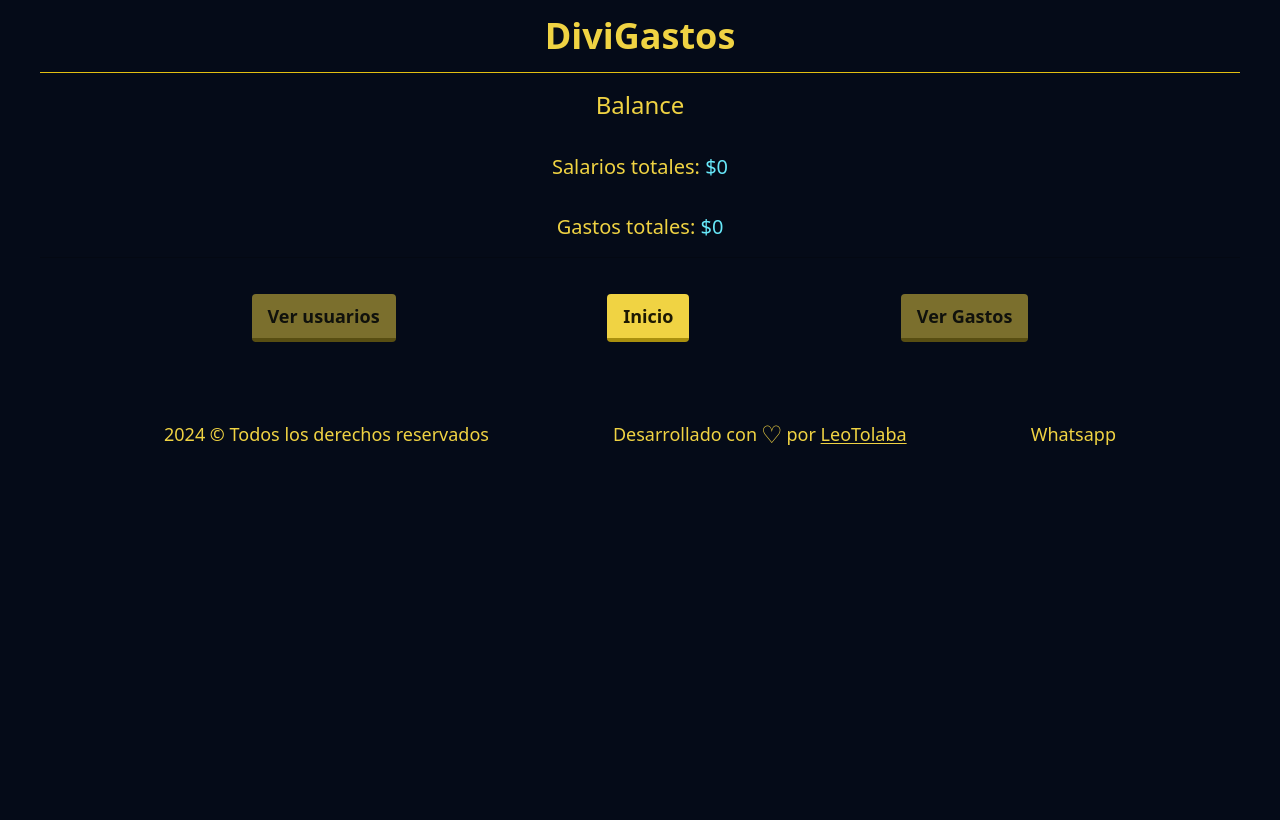
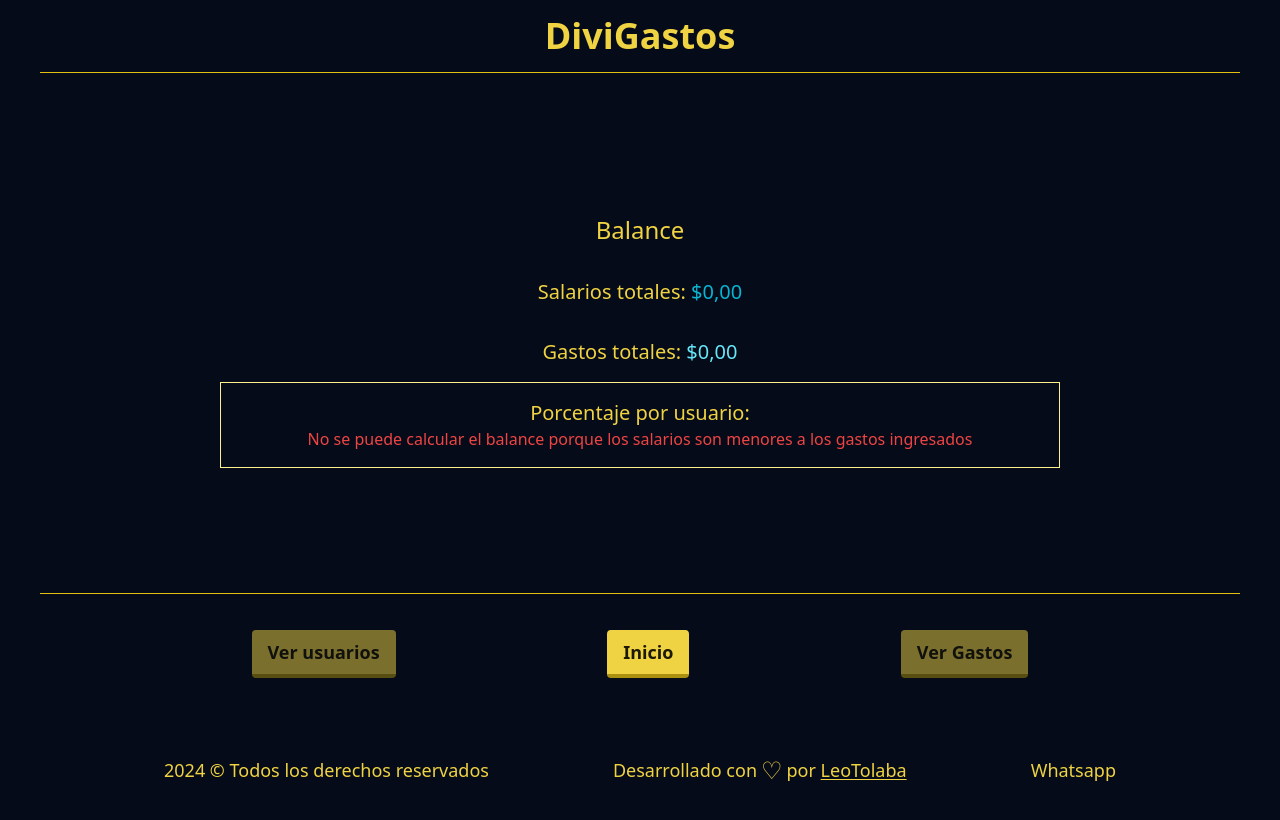
Before and after one commit to Leonardo-MT93/GastosApp, a React (Vite) app: page /balance in a window 1280 px wide. Shown: the top 820 px of the page. Built offline with nearby package versions, Linux system fonts and the light colour scheme.

Commit message:
Agregando boton de reinicio

```diff
--- a/src/components/Footer.jsx
+++ b/src/components/Footer.jsx
@@ -7,14 +7,13 @@ const Footer = () => {
   const { users } = useContext(UserContext);
   const { expenses } = useContext(ExpenseContext);
   const location = useLocation();
-  console.log(location.pathname); // Esto imprimirá la URL actual en la consola
   const isUsersEmpty = !(users && users.length > 0 && location.pathname !== "/all-users");
-  const isExpensesEmpty = !(expenses && expenses.length > 1 && location.pathname !== "/all-expenses");
+  const isExpensesEmpty = !(expenses && expenses.length > 0 && location.pathname !== "/all-expenses");
 
 
   return (
     <footer
-      className="w-full border-t border-opacity-20 border-black
+      className="w-full border-t border-t-border-line
     font-medium lg:text-lg sm:text-base text-text"
     >
       <div className="w-full flex items-center justify-evenly h-[15vh]">
--- a/src/hooks/useCalculator.js
+++ b/src/hooks/useCalculator.js
@@ -1,5 +1,5 @@
 
-export const useCalculator = (users, expenses) => {
+export const useCalculator = (users = [], expenses = []) => {
   const totalSalaries = users.reduce((acc, user) => acc + user.salary * 1, 0);
 
   const totalExpenses = expenses.reduce(
--- /dev/null
+++ b/src/hooks/useNumberFormatter.js
@@ -0,0 +1,11 @@
+
+export const useNumberFormatter = () => {
+  const formatNumber = (number) => {
+    return number.toLocaleString('es-AR', {
+      minimumFractionDigits: 2,
+      maximumFractionDigits: 2,
+    });
+  };
+
+  return { formatNumber };
+};
--- a/src/pages/BalancePage.jsx
+++ b/src/pages/BalancePage.jsx
@@ -2,27 +2,78 @@ import { useContext } from "react";
 import { UserContext } from "../context/UserContext";
 import { ExpenseContext } from "../context/ExpenseContext";
 import { useCalculator } from "../hooks/useCalculator";
+import { useNumberFormatter } from "../hooks/useNumberFormatter";
 
 const BalancePage = () => {
-
   const { users } = useContext(UserContext);
   const { expenses } = useContext(ExpenseContext);
-  const {totalSalaries, totalExpenses, usersWithPercentage} = useCalculator(users, expenses);
+  const { totalSalaries, totalExpenses, usersWithPercentage } = useCalculator(
+    users,
+    expenses
+  );
+  const { formatNumber } = useNumberFormatter();
   return (
-    <div className="text-text w-full flex flex-col items-center">
+    <div className="w-full h-[65vh] flex flex-col items-center justify-center text-text">
       <h1 className="text-text text-2xl py-4">Balance</h1>
-      <h2 className="text-text text-xl py-4">Salarios totales: <span className="text-cyan-300">${totalSalaries}</span></h2>
-      <h2 className="text-text text-xl py-4">Gastos totales: <span className="text-cyan-300">${totalExpenses}</span></h2>
-      { usersWithPercentage &&
-      usersWithPercentage.map((user) => (
-        <div className="w-[50%] flex items-center justify-around" key={user.id}>
-          <p>Nombre: {user.name}</p>
-          <p>Salario: {user.salary}</p>
-          <p>Porcentaje: {user.percentage}</p>
-        </div>
-      ))}
+      <h2 className="text-text text-xl py-4">
+        Salarios totales:{" "}
+        <span
+          className={`${
+            totalSalaries < totalExpenses
+              ? " text-red-500 border-b border-red-400"
+              : "text-cyan-500"
+          }`}
+        >
+          ${formatNumber(totalSalaries)}
+        </span>
+      </h2>
+      <h2 className="text-text text-xl py-4">
+        Gastos totales:{" "}
+        <span className="text-cyan-300">${formatNumber(totalExpenses)}</span>
+      </h2>
+      <div className="w-[70%] flex flex-col items-center justify-around border border-yellow-200 py-4">
+        <h2 className="text-text text-xl">Porcentaje por usuario:</h2>
+        {usersWithPercentage && totalExpenses < totalSalaries ? (
+          usersWithPercentage.map((user) => (
+            <div
+              className="w-full flex items-center justify-around"
+              key={user.id}
+            >
+              <p>
+                Nombre: <span className="text-green-300">{user.name}</span>
+              </p>
+              <p>
+                Salario:{" "}
+                <span className="text-green-300">
+                  ${formatNumber(user.salary * 1)}
+                </span>
+              </p>
+              <p>
+                Porcentaje:{" "}
+                <span className="text-green-300">
+                  {((user.percentage * 1) / 100).toFixed(4)} %
+                </span>
+              </p>
+              <p>
+                Monto: ${" "}
+                <span className="text-green-500 border-b border-b-green-400">
+                  {(
+                    ((user.percentage * 1) / 100).toFixed(4) * totalExpenses
+                  ).toFixed(2)}
+                </span>{" "}
+                <span className="text-cyan-300"> ({user.name})</span>
+              </p>
+            </div>
+          ))
+        ) : (
+          <p className="text-red-500">
+            No se puede calcular el balance porque los salarios son menores a
+            los gastos ingresados
+          </p>
+        )}
+      </div>
     </div>
-  )
-}
+  );
+};
 
-export default BalancePage
+export default BalancePage;
--- a/src/pages/HomePage.jsx
+++ b/src/pages/HomePage.jsx
@@ -4,12 +4,17 @@ import { UserContext } from "../context/UserContext";
 import { ExpenseContext } from "../context/ExpenseContext";
 
 const HomePage = () => {
-  const { users } = useContext(UserContext);
-  const {expenses} = useContext(ExpenseContext);
+  const { users, deleteAllUsers } = useContext(UserContext);
+  const {expenses, deleteAllExpenses} = useContext(ExpenseContext);
   const isDataEmpty = !(users && users.length > 1);
-  const isExpensesEmpty = !(expenses && expenses.length > 1);
+  const isExpensesEmpty = !(expenses && expenses.length > 0);
+  const deleteUsers = () => {
+    deleteAllExpenses();
+    deleteAllUsers();
+  }
+
   return (
-    <div className="w-full flex flex-col items-center justify-center border border-red-800 h-[70vh]">
+    <div className="w-full flex flex-col items-center justify-center  h-[65vh]">
       <h1>HomePage</h1>
       <div className="w-full flex flex-col items-center justify-evenly h-[60vh]">
         <Link
@@ -37,6 +42,16 @@ const HomePage = () => {
           }`}        >
           Ver Balance
         </Link>
+        <button
+          to="/"
+          className={`bg-red-600 text-buttons-text font-bold py-2 px-4 border-b-4 border-b-buttons-border rounded ${
+            isDataEmpty
+              ? " opacity-50 cursor-not-allowed pointer-events-none"
+              : ""
+          }`}
+          onClick={deleteUsers}>
+          Reiniciar datos
+        </button>
       </div>
     </div>
   );
--- a/src/pages/ListOfExpenses.jsx
+++ b/src/pages/ListOfExpenses.jsx
@@ -1,15 +1,19 @@
 import { useContext } from "react"
 import { ExpenseContext } from "../context/ExpenseContext"
+import { useCalculator } from "../hooks/useCalculator"
+import { useNumberFormatter } from "../hooks/useNumberFormatter";
 
 const ListOfExpenses = () => {
 
-    const {expenses, deleteExpense} = useContext(ExpenseContext)
+    const {expenses, deleteExpense} = useContext(ExpenseContext);
+    const {totalExpenses} = useCalculator([], expenses);
+    const {formatNumber} = useNumberFormatter();
   return (
-    <div className="w-full h-[60vh] flex flex-col items-center justify-center text-text">
-      <h1 className="text-text text-2xl py-4">Lista de usuarios</h1>
-      <div className="w-full h-[10vh] flex flex-col items-center">
+    <div className="w-full h-[65vh] flex flex-col items-center justify-center text-text">
+      <h1 className="text-text text-2xl py-4">Lista de gastos</h1>
+      <div className="w-full flex flex-col items-center">
         <span className="text-text text-sm py-4">
-          Total de usuarios: {expenses.length }
+          Cantidad de gastos ingresados: {expenses.length }
         </span>
         {expenses.length > 0 ? (
           <ul className="w-[60%]">
@@ -19,7 +23,7 @@ const ListOfExpenses = () => {
                 key={item.id}
               >
                 <span>Nombre: {item.name}</span>
-                <span>Valor: ${item.expense}</span>
+                <span>Valor: ${formatNumber(item.expense*1)}</span>
                 <button
                   className="bg-red-500 rounded-full w-10"
                   onClick={() => deleteExpense(item.id)}
@@ -30,9 +34,14 @@ const ListOfExpenses = () => {
             ))}
           </ul>
         ) : (
-          <p>No hay usuarios ingresados</p>
+          <p>No hay ingresos realizados</p>
         )}
 
+      </div>
+      <div className="w-full flex flex-col items-center py-4">
+        <span className="text-text text-2xl py-4">
+          Total de gastos: <span className="text-cyan-500">${formatNumber(totalExpenses)}</span>
+        </span>
       </div>
     </div>
   )
--- a/src/pages/ListOfUsers.jsx
+++ b/src/pages/ListOfUsers.jsx
@@ -1,13 +1,17 @@
 import { useContext } from "react"
 import { UserContext } from "../context/UserContext"
+import { useCalculator } from "../hooks/useCalculator";
+import { useNumberFormatter } from "../hooks/useNumberFormatter";
 
 const ListOfUsers = () => {
 
-    const {users, deleteUser} = useContext(UserContext)
+    const {users, deleteUser} = useContext(UserContext);
+    const {totalSalaries} = useCalculator(users, []);
+    const {formatNumber} = useNumberFormatter();
   return (
-    <div className="w-full h-[60vh] flex flex-col items-center justify-center text-text">
+    <div className="w-full h-[65vh] flex flex-col items-center justify-center text-text">
       <h1 className="text-text text-2xl py-4">Lista de usuarios</h1>
-      <div className="w-full h-[10vh] flex flex-col items-center">
+      <div className="w-full flex flex-col items-center">
         <span className="text-text text-sm py-4">
           Total de usuarios: {users.length }
           {users.length < 2 ? (<p className="text-red-500">Ingresa al menos dos usuarios para poder ver el balance</p>) : null}
@@ -20,7 +24,7 @@ const ListOfUsers = () => {
                 key={user.id}
               >
                 <span>Nombre: {user.name}</span>
-                <span>Salario: ${user.salary}</span>
+                <span>Salario: ${formatNumber(user.salary*1)}</span>
                 <button
                   className="bg-red-500 rounded-full w-10"
                   onClick={() => deleteUser(user.id)}
@@ -35,6 +39,11 @@ const ListOfUsers = () => {
         )}
 
       </div>
+      <div className="w-full flex flex-col items-center py-4">
+        <span className="text-text text-2xl py-4">
+          Total de salarios: <span className="text-cyan-500">${formatNumber(totalSalaries)}</span>
+        </span>
+      </div>
     </div>
   )
 }
--- a/src/pages/UsersFormPage.jsx
+++ b/src/pages/UsersFormPage.jsx
@@ -7,14 +7,17 @@ const UsersFormPage = () => {
   const { addUser, users } = useContext(UserContext);
   const [salary, setSalary] = useState("");
   const [alert, setAlert] = useState(false);
+  const [error, setError] = useState(false);
 
   const onSubmit = (e) => {
     e.preventDefault();
+    if(!name || !salary) return setError(true);
     addUser({
       id: window.crypto.randomUUID(),
       name,
       salary,
     });
+    setError(false);
     setName("");
     setSalary("");
     setAlert(true);
@@ -24,13 +27,13 @@ const UsersFormPage = () => {
   };
 
   return (
-    <div className="w-full h-[70vh] flex flex-col items-center justify-center border border-red-800">
+    <div className="w-full h-[65vh] flex flex-col items-center justify-center">
       <h1 className="text-text text-2xl py-4">Ingresar usuarios </h1>
       <form
-        className="w-[80%] h-[40vh] flex items-center justify-center border border-red-500"
+        className="w-[80%] h-[40vh] flex items-center justify-center "
         onSubmit={onSubmit}
       >
-        <div className="w-[70%] h-24 flex items-center justify-center border border-red-200">
+        <div className="w-[70%] h-24 flex items-center justify-center border border-yellow-200">
           <label className="text-text px-3 text-center " htmlFor="name">
             Usuario {users.length + 1}
           </label>
@@ -65,6 +68,11 @@ const UsersFormPage = () => {
             El usuario se ha ingresado correctamente
           </span>
         )}
+        {error && (
+          <span className="text-red-500 text-sm py-4">
+            Por favor ingrese un nombre y un salario
+          </span>
+        )}
       </div>
     </div>
   );
```
Also changed, not shown: src/pages/ExpensesPage.jsx (+12 -6 lines).
